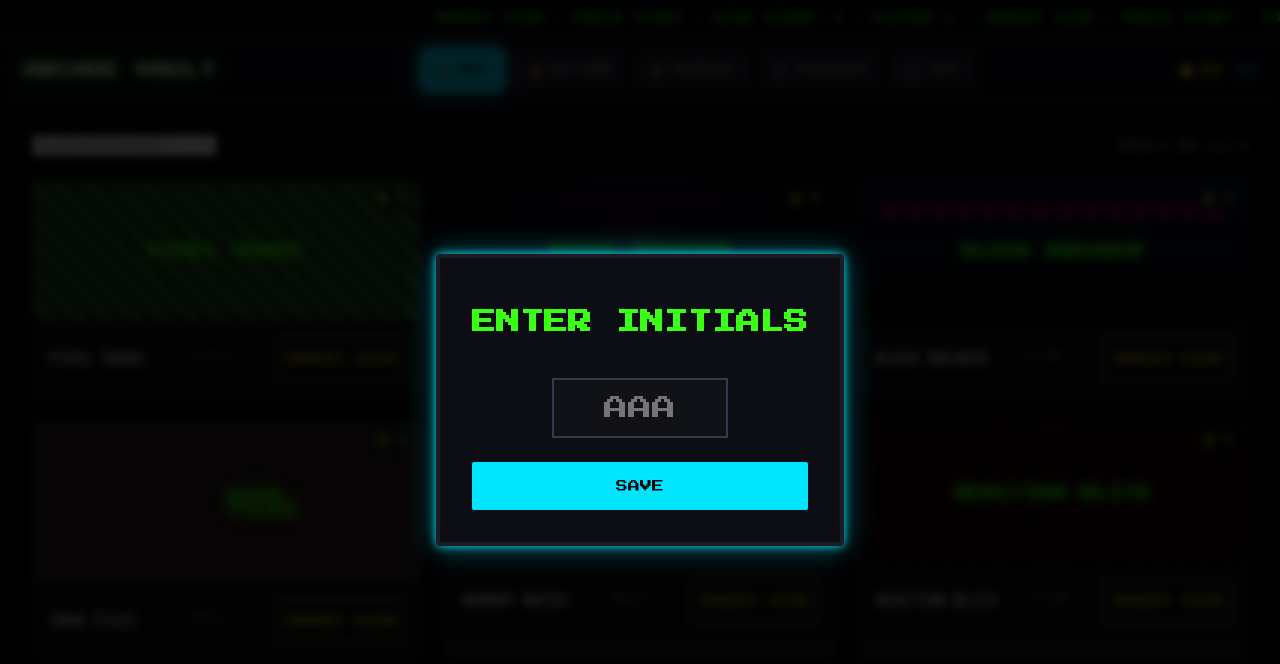
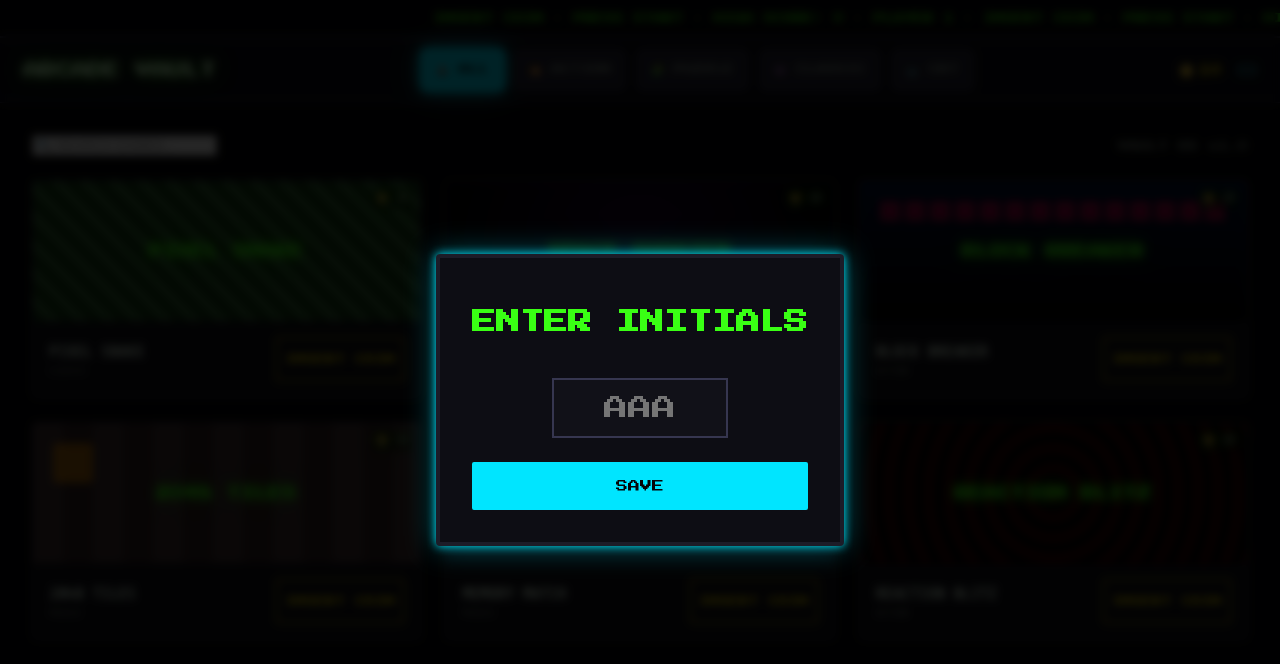
Before and after one commit to MuthuvelMukesh/acrade-vault, a website with bundled scripts: page index.html in a window 1280 px wide. Built offline with nearby package versions, Linux system fonts and the light colour scheme; files whose address does not match are found by name.

Commit message:
style(ui): fix flexbox overlapping in game info cards and refine preview overlays

```diff
--- a/js/hub.js
+++ b/js/hub.js
@@ -175,8 +175,10 @@ function renderGrid() {
         ${topScore ? `<div class="leaderboard-peek" data-id="${game.id}" style="cursor:pointer; z-index:10;">🏆 ${topScore}</div>` : `<div class="leaderboard-peek" data-id="${game.id}" style="cursor:pointer; z-index:10;">🏆 0</div>`}
       </div>
       <div class="game-info">
-        <div class="game-title">${game.title}</div>
-        <div style="font-size:10px; color:var(--text-secondary); margin-bottom:8px;">${game.category.toUpperCase()}</div>
+        <div class="info-text" style="display:flex; flex-direction:column; gap:4px;">
+          <div class="game-title">${game.title}</div>
+          <div style="font-size:10px; color:var(--text-secondary);">${game.category.toUpperCase()}</div>
+        </div>
         <button class="btn-insert-coin" data-id="${game.id}">INSERT COIN</button>
       </div>
     `;
--- a/styles/components.css
+++ b/styles/components.css
@@ -61,10 +61,10 @@
 .preview-shooter::after {
   content: '🛸';
   position: absolute;
-  top: 50%; left: 50%;
+  top: 70%; left: 50%;
   transform: translate(-50%, -50%);
   font-size: 2rem;
-  opacity: 0.2;
+  opacity: 0.3;
 }
 .preview-breaker {
   background: linear-gradient(to bottom, #001133, #000000);
@@ -72,17 +72,19 @@
 .preview-breaker::before {
   content: ''; position:absolute; top:20px; left:20px; right:20px; height:20px;
   background: repeating-linear-gradient(90deg, #ff0055 0px, #ff0055 20px, transparent 20px, transparent 25px);
-  opacity: 0.4;
+  opacity: 0.6;
 }
 .preview-tiles2048 {
-  background: #332222;
-  display: grid !important;
-  grid-template-columns: repeat(4, 1fr);
-  gap: 2px;
-  padding: 10px;
+  background: repeating-linear-gradient(
+    90deg,
+    #443333 0px,
+    #443333 30px,
+    #332222 30px,
+    #332222 60px
+  );
 }
 .preview-tiles2048::before {
-  content:''; background:#ff9900; opacity:0.3; grid-column:span 2; border-radius:4px;
+  content:''; position:absolute; top:20px; left:20px; width:40px; height:40px; background:#ff9900; opacity:0.6; border-radius:4px;
 }
 .preview-memory {
   background: #112233;
@@ -127,6 +129,8 @@
   border-radius: var(--radius-sm);
   transition: all 0.2s;
   min-height: var(--target-min);
+  white-space: nowrap;
+  flex-shrink: 0;
 }
 
 .btn-insert-coin:hover {
```
